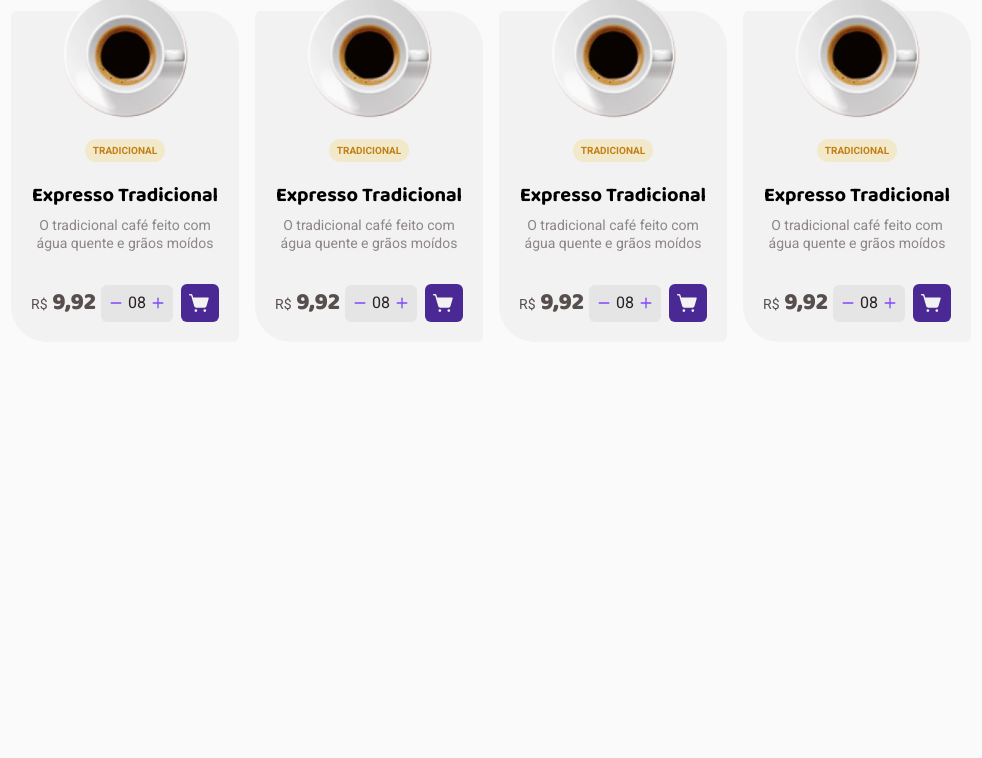
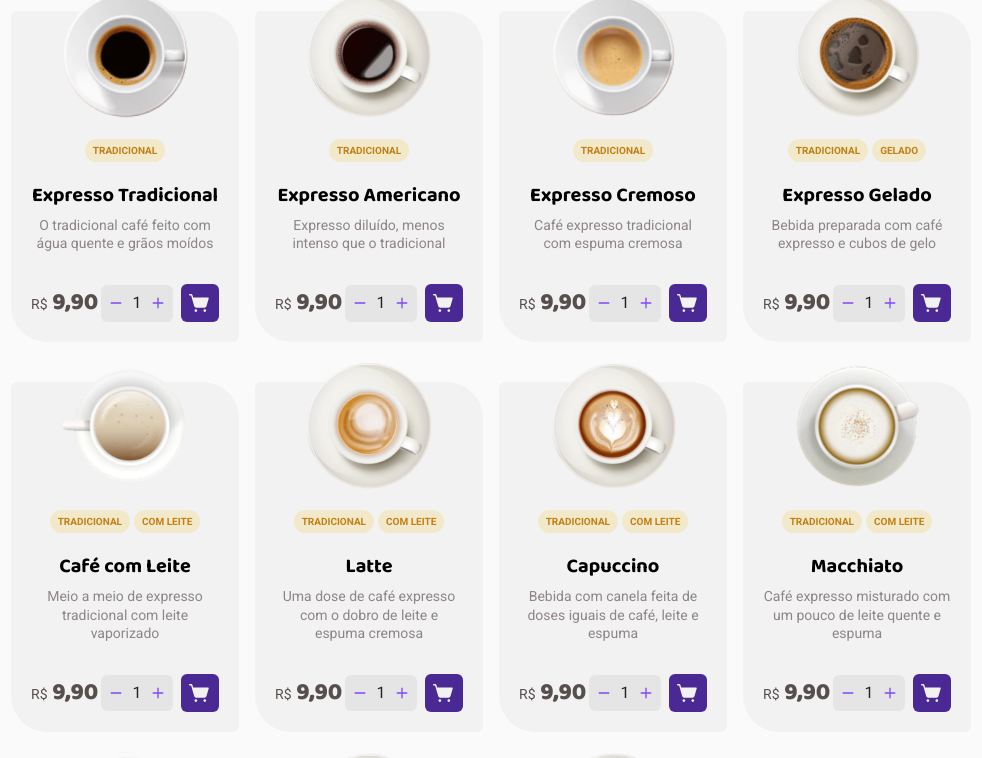
Before and after one commit to Alex-Paris/coffee-delivery, a React (Vite) app: page / in a window 1280 px wide. Shown: the part 897-1655 px from the top of the page, without its empty margins (149-1131 px from the left). Before the commit the page ends 1239 px from the top, so only its background shows below. Built offline with nearby package versions, Linux system fonts and the light colour scheme.

Commit message:
chore: coffee list map and quantity func

```diff
--- a/src/pages/Home/components/CoffeeItem.tsx
+++ b/src/pages/Home/components/CoffeeItem.tsx
@@ -1,50 +1,71 @@
-import { Minus, Plus, ShoppingCartSimple } from 'phosphor-react'
+import { ShoppingCartSimple } from 'phosphor-react'
+import { useState } from 'react'
 
 import cartBorded from '../../../assets/shopping-cart-border.svg'
+import { formatterValue } from '../../../utils/formatterValue'
+import { Tag } from './button/Tag'
+import { CoffeeQuantity } from './CoffeeQuantity'
 
-export function CoffeeItem() {
+interface Coffee {
+  id: number
+  title: string
+  description: string
+  price: number
+  urlImage: string
+  tags: string[]
+}
+
+interface CoffeeItemProps {
+  coffee: Coffee
+}
+
+export function CoffeeItem({ coffee }: CoffeeItemProps) {
+  const [quantity, setQuantity] = useState(1)
+
+  const coffeeValue = formatterValue.format(coffee.price)
+
+  function plusQuantity() {
+    if (quantity < 99) {
+      setQuantity(quantity + 1)
+    }
+  }
+
+  function subtractQuantity() {
+    if (quantity > 1) {
+      setQuantity(quantity - 1)
+    }
+  }
+
   return (
     <article className="bg-base-card rounded-card flex flex-col items-center justify-center">
       <img
         className="w-32 h-32 top-[-20px] relative"
-        src="/products/coffee-1.svg"
+        src={coffee.urlImage}
         alt=""
       />
       <div className="flex flex-col items-center justify-center p-5 pt-0">
-        <button className="bg-yellow-light text-yellow-dark font-bold text-[0.625rem] px-2 py-1 rounded-[100px]">
-          TRADICIONAL
-        </button>
+        <div className="flex items-center justify-center gap-1">
+          {coffee.tags.map((tag) => (
+            <Tag key={tag} tag={tag} />
+          ))}
+        </div>
         <h6 className="mt-5 font-cursive font-bold text-xl leading-[130%] text-center">
-          Expresso Tradicional
+          {coffee.title}
         </h6>
         <p className="mt-2 text-sm leading-[130%] text-center text-base-label">
-          O tradicional café feito com água quente e grãos moídos
+          {coffee.description}
         </p>
         <div className="w-full mt-8 flex items-center justify-between">
           <p className="font-cursive font-extrabold text-2xl text-right text-base-text">
             <span className="font-sans font-normal text-sm text-left">R$</span>{' '}
-            9,92
+            {coffeeValue}
           </p>
           <div className="flex items-center justify-center gap-2">
-            <div className="flex items-center justify-center bg-base-button rounded-md p-2 gap-1">
-              <button>
-                <Minus
-                  className="text-purple hover:text-purple-dark"
-                  weight="bold"
-                  size={14}
-                />
-              </button>
-              <span className="w-5 text-base-title text-center text-base font-normal leading-[130%]">
-                08
-              </span>
-              <button>
-                <Plus
-                  className="text-purple hover:text-purple-dark"
-                  weight="bold"
-                  size={14}
-                />
-              </button>
-            </div>
+            <CoffeeQuantity
+              quantity={quantity}
+              plusQuantity={plusQuantity}
+              subtractQuantity={subtractQuantity}
+            />
             <button className="group bg-purple-dark hover:bg-purple rounded-md p-2">
               <ShoppingCartSimple
                 className="w-[1.375rem] h-[1.375rem] text-base-card group-hover:hidden"
--- a/src/pages/Home/components/CoffeeList.tsx
+++ b/src/pages/Home/components/CoffeeList.tsx
@@ -1,3 +1,4 @@
+import { COFFEES } from '../../../utils/coffees'
 import { CoffeeItem } from './CoffeeItem'
 
 export function CoffeeList() {
@@ -9,10 +10,9 @@ export function CoffeeList() {
         </h2>
       </div>
       <div className="mt-14 grid sm:grid-cols-2 lg:grid-cols-3 xl:grid-cols-4 gap-x-4 lg:gap-x-8 xl:gap-x-4 2xl:gap-x-8 gap-y-10">
-        <CoffeeItem />
-        <CoffeeItem />
-        <CoffeeItem />
-        <CoffeeItem />
+        {COFFEES.map((coffee) => (
+          <CoffeeItem key={coffee.id} coffee={coffee} />
+        ))}
       </div>
     </section>
   )
--- /dev/null
+++ b/src/pages/Home/components/CoffeeQuantity.tsx
@@ -0,0 +1,35 @@
+import { Minus, Plus } from 'phosphor-react'
+
+interface CoffeeQuantityProps {
+  quantity: number
+  plusQuantity: () => void
+  subtractQuantity: () => void
+}
+
+export function CoffeeQuantity({
+  quantity,
+  plusQuantity,
+  subtractQuantity,
+}: CoffeeQuantityProps) {
+  return (
+    <div className="flex items-center justify-center bg-base-button rounded-md p-2 gap-1">
+      <button onClick={subtractQuantity}>
+        <Minus
+          className="text-purple hover:text-purple-dark"
+          weight="bold"
+          size={14}
+        />
+      </button>
+      <span className="w-5 text-base-title text-center text-base font-normal leading-[130%]">
+        {quantity}
+      </span>
+      <button onClick={plusQuantity}>
+        <Plus
+          className="text-purple hover:text-purple-dark"
+          weight="bold"
+          size={14}
+        />
+      </button>
+    </div>
+  )
+}
--- /dev/null
+++ b/src/pages/Home/components/button/Tag.tsx
@@ -0,0 +1,11 @@
+interface TagProps {
+  tag: string
+}
+
+export function Tag({ tag }: TagProps) {
+  return (
+    <button className="bg-yellow-light text-yellow-dark font-bold text-[0.625rem] px-2 py-1 rounded-[100px]">
+      {tag}
+    </button>
+  )
+}
--- a/src/utils/coffees.ts
+++ b/src/utils/coffees.ts
@@ -3,7 +3,7 @@ export const COFFEES = [
     id: 1,
     title: 'Expresso Tradicional',
     description: 'O tradicional café feito com água quente e grãos moídos',
-    value: 9.9,
+    price: 9.9,
     urlImage: '/products/coffee-1.svg',
     tags: ['TRADICIONAL'],
   },
@@ -11,7 +11,7 @@ export const COFFEES = [
     id: 2,
     title: 'Expresso Americano',
     description: 'Expresso diluído, menos intenso que o tradicional',
-    value: 9.9,
+    price: 9.9,
     urlImage: '/products/coffee-2.svg',
     tags: ['TRADICIONAL'],
   },
@@ -19,7 +19,7 @@ export const COFFEES = [
     id: 3,
     title: 'Expresso Cremoso',
     description: 'Café expresso tradicional com espuma cremosa',
-    value: 9.9,
+    price: 9.9,
     urlImage: '/products/coffee-3.svg',
     tags: ['TRADICIONAL'],
   },
@@ -27,7 +27,7 @@ export const COFFEES = [
     id: 4,
     title: 'Expresso Gelado',
     description: 'Bebida preparada com café expresso e cubos de gelo',
-    value: 9.9,
+    price: 9.9,
     urlImage: '/products/coffee-4.svg',
     tags: ['TRADICIONAL', 'GELADO'],
   },
@@ -35,7 +35,7 @@ export const COFFEES = [
     id: 5,
     title: 'Café com Leite',
     description: 'Meio a meio de expresso tradicional com leite vaporizado',
-    value: 9.9,
+    price: 9.9,
     urlImage: '/products/coffee-5.svg',
     tags: ['TRADICIONAL', 'COM LEITE'],
   },
@@ -44,7 +44,7 @@ export const COFFEES = [
     title: 'Latte',
     description:
       'Uma dose de café expresso com o dobro de leite e espuma cremosa',
-    value: 9.9,
+    price: 9.9,
     urlImage: '/products/coffee-6.svg',
     tags: ['TRADICIONAL', 'COM LEITE'],
   },
@@ -53,7 +53,7 @@ export const COFFEES = [
     title: 'Capuccino',
     description:
       'Bebida com canela feita de doses iguais de café, leite e espuma',
-    value: 9.9,
+    price: 9.9,
     urlImage: '/products/coffee-7.svg',
     tags: ['TRADICIONAL', 'COM LEITE'],
   },
@@ -62,7 +62,7 @@ export const COFFEES = [
     title: 'Macchiato',
     description:
       'Café expresso misturado com um pouco de leite quente e espuma',
-    value: 9.9,
+    price: 9.9,
     urlImage: '/products/coffee-8.svg',
     tags: ['TRADICIONAL', 'COM LEITE'],
   },
@@ -70,7 +70,7 @@ export const COFFEES = [
     id: 9,
     title: 'Mocaccino',
     description: 'Café expresso com calda de chocolate, pouco leite e espuma',
-    value: 9.9,
+    price: 9.9,
     urlImage: '/products/coffee-9.svg',
     tags: ['TRADICIONAL', 'COM LEITE'],
   },
@@ -78,7 +78,7 @@ export const COFFEES = [
     id: 10,
     title: 'Chocolate Quente',
     description: 'Bebida feita com chocolate dissolvido no leite quente e café',
-    value: 9.9,
+    price: 9.9,
     urlImage: '/products/coffee-10.svg',
     tags: ['ESPECIAL', 'COM LEITE'],
   },
@@ -87,7 +87,7 @@ export const COFFEES = [
     title: 'Cubano',
     description:
       'Drink gelado de café expresso com rum, creme de leite e hortelã',
-    value: 9.9,
+    price: 9.9,
     urlImage: '/products/coffee-11.svg',
     tags: ['ESPECIAL', 'ALCOÓLICO', 'GELADO'],
   },
@@ -95,7 +95,7 @@ export const COFFEES = [
     id: 12,
     title: 'Havaiano',
     description: 'Bebida adocicada preparada com café e leite de coco',
-    value: 9.9,
+    price: 9.9,
     urlImage: '/products/coffee-12.svg',
     tags: ['ESPECIAL'],
   },
@@ -103,7 +103,7 @@ export const COFFEES = [
     id: 13,
     title: 'Árabe',
     description: 'Bebida preparada com grãos de café árabe e especiarias',
-    value: 9.9,
+    price: 9.9,
     urlImage: '/products/coffee-13.svg',
     tags: ['ESPECIAL'],
   },
@@ -111,7 +111,7 @@ export const COFFEES = [
     id: 14,
     title: 'Irlandês',
     description: 'Bebida a base de café, uísque irlandês, açúcar e chantilly',
-    value: 9.9,
+    price: 9.9,
     urlImage: '/products/coffee-14.svg',
     tags: ['ESPECIAL', 'ALCOÓLICO'],
   },
--- /dev/null
+++ b/src/utils/formatterValue.ts
@@ -0,0 +1,3 @@
+export const formatterValue = new Intl.NumberFormat('pt-BR', {
+  minimumFractionDigits: 2,
+})
```
